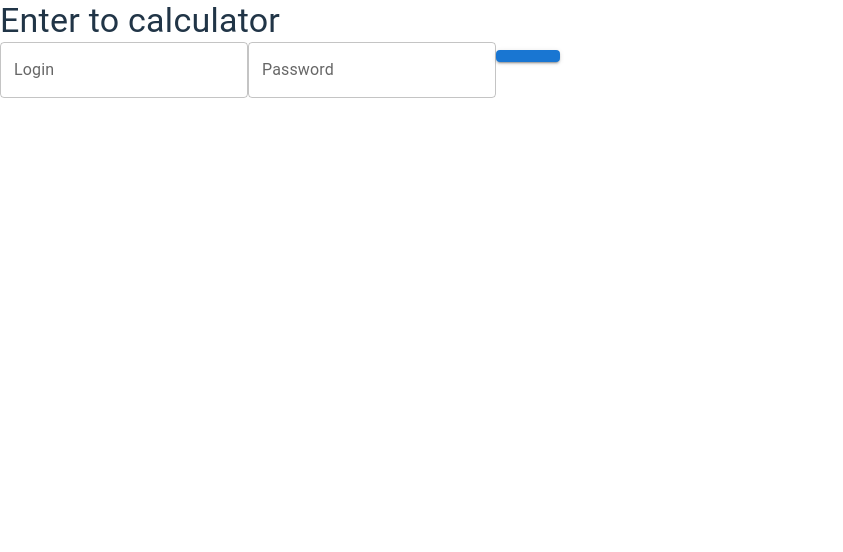
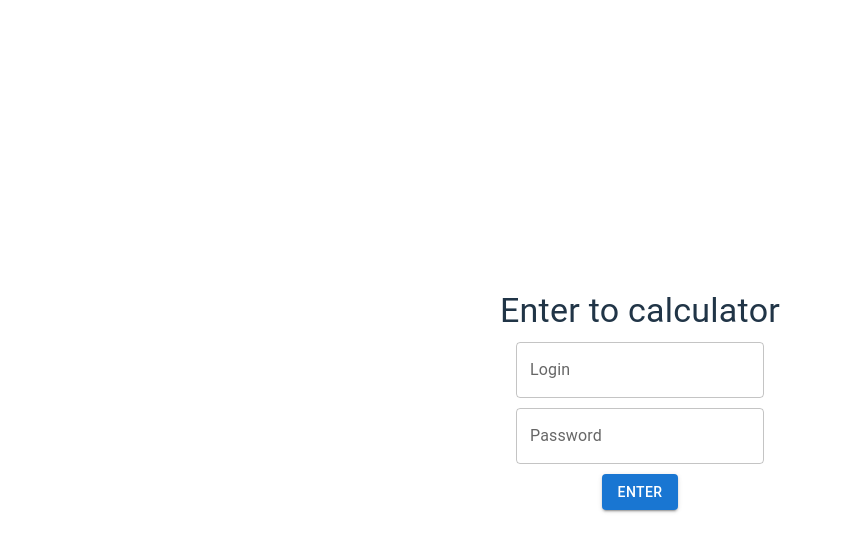
Before and after one commit to Java59webinars/react-calculator, a React (Vite) app: page /login in a window 1280 px wide. Shown: the top 552 px of the page, without its empty margins (0-843 px from the left). Built offline with nearby package versions, Linux system fonts and the light colour scheme.

Commit message:
final code with auth

```diff
--- a/src/components/LoginPage.tsx
+++ b/src/components/LoginPage.tsx
@@ -22,7 +22,16 @@ const LoginPage =() => {
     };
 
     return (
-        <Box>
+        <Box
+            sx={{
+                display: "flex",
+                flexDirection: "column",
+                alignItems: "center",
+                justifyContent: "center",
+                minHeight: "100vh",
+                gap: "10px",
+            }}
+        >
             <Typography variant="h4">Enter to calculator</Typography>
             <TextField
                 label="Login"
@@ -36,7 +45,7 @@ const LoginPage =() => {
                 onChange={(e) => setPassword(e.target.value)}
                 variant="outlined"
             />
-            <Button variant="contained" onClick={handleLogin}></Button>
+            <Button variant="contained" onClick={handleLogin}>Enter</Button>
         </Box>
     );
 };
--- a/src/components/withAuth.tsx
+++ b/src/components/withAuth.tsx
@@ -2,7 +2,7 @@ import {useEffect, useState} from "react";
 import {Navigate} from "react-router-dom";
 const AUTH_TOKEN_KEY = "authToken";
 
-const withAuth = <P extends object>(Component: React.ComponentType<P>) => {
+const withAuth = <P extends object>(Component: React.ComponentType) => {
     return function ProtectedComponent(props: P) {
         const [isAuthenticated, setIsAuthenticated] = useState<boolean | null>(null);
 
```
